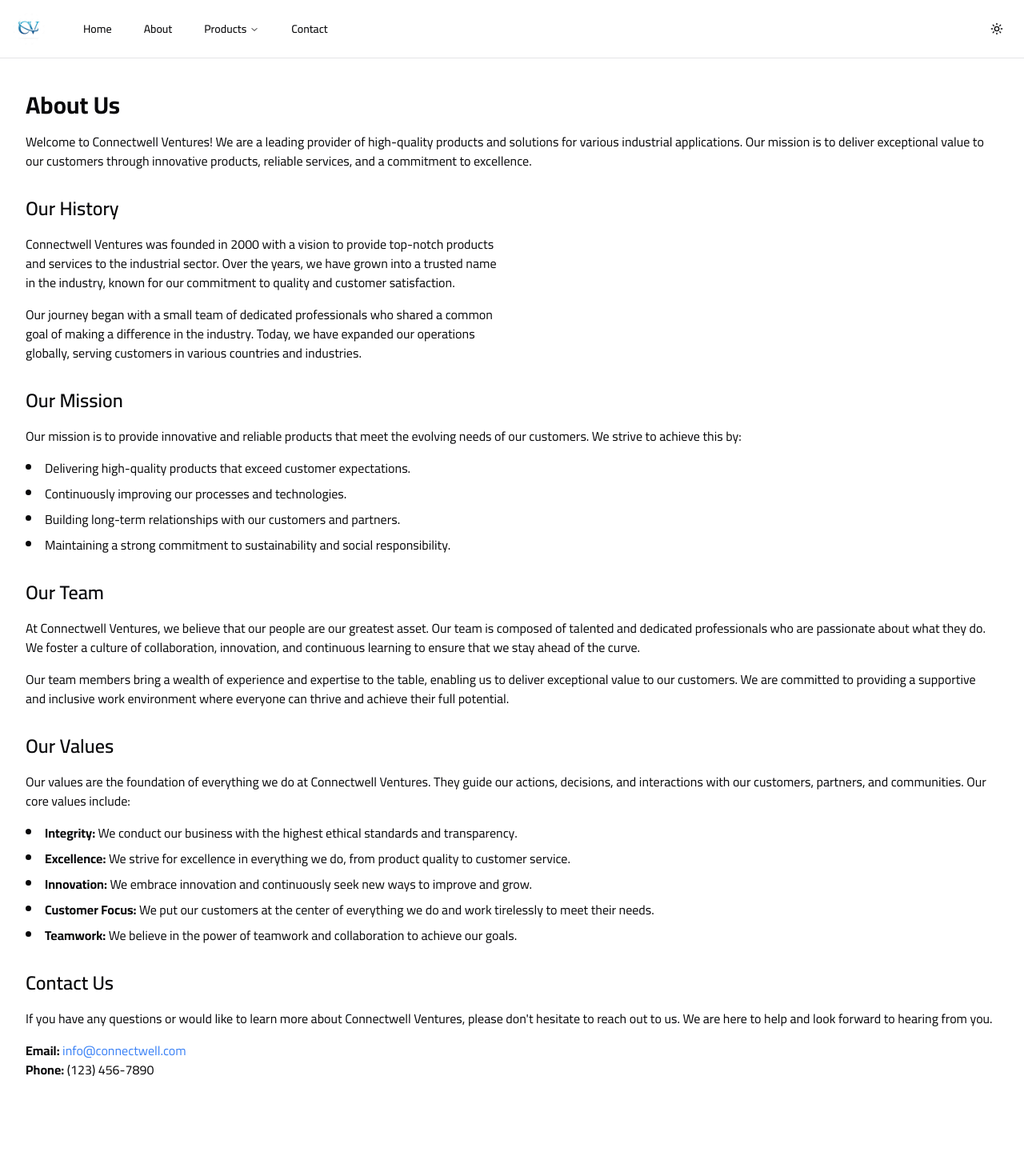
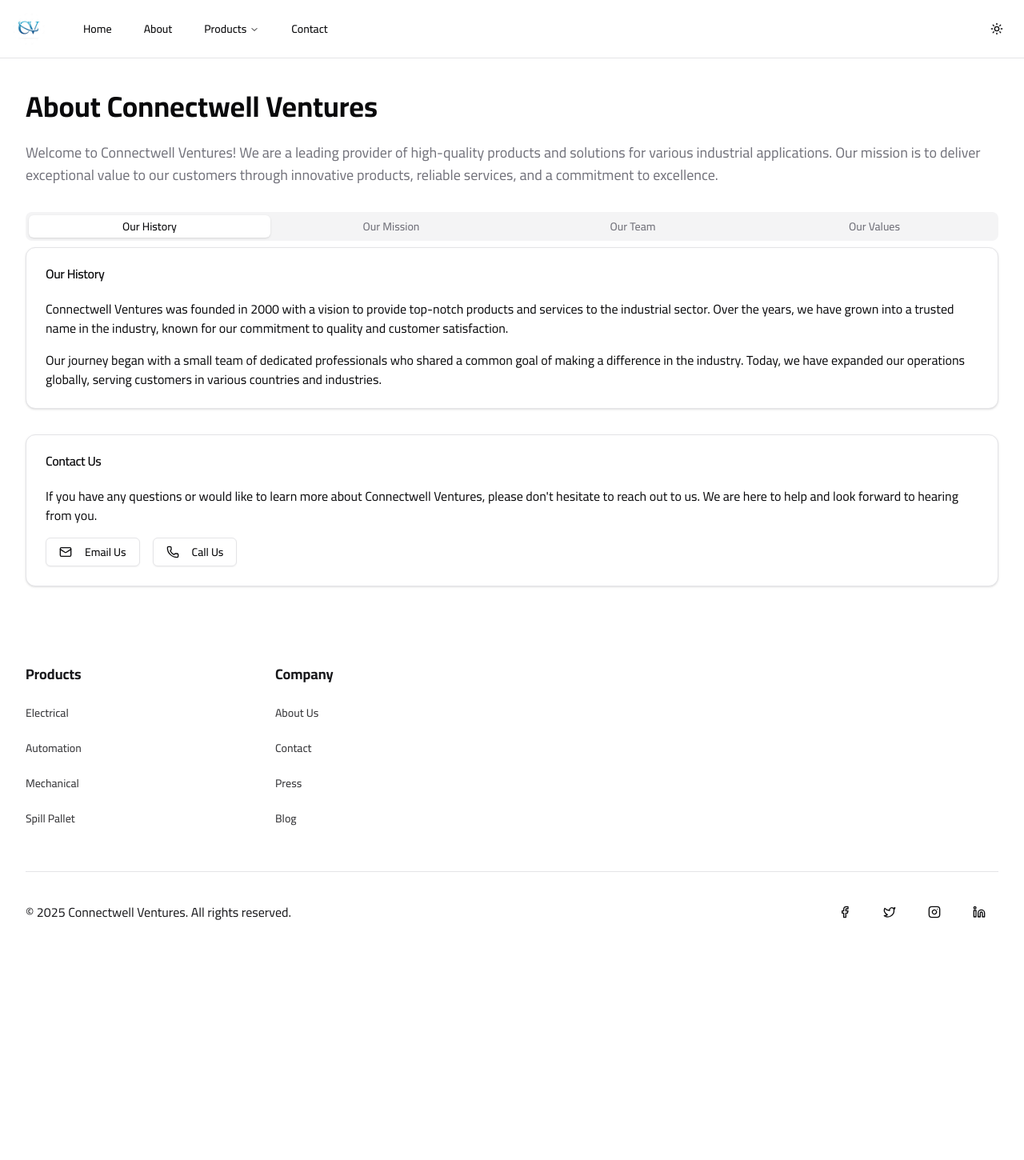
Before and after one commit to chaturcr48/connectwell-venture, a Next.js app: page /about in a window 1280 px wide. Shown: the top 1450 px of the page at 80% size. After the commit the page ends 1182 px from the top, so only its background shows below. Built offline with nearby package versions, Linux system fonts and the light colour scheme.

Commit message:
added about us page design

```diff
--- a/package.json
+++ b/package.json
@@ -20,6 +20,7 @@
     "@radix-ui/react-navigation-menu": "^1.2.5",
     "@radix-ui/react-popover": "^1.1.6",
     "@radix-ui/react-slot": "^1.1.2",
+    "@radix-ui/react-tabs": "^1.1.3",
     "class-variance-authority": "^0.7.1",
     "clsx": "^2.1.1",
     "embla-carousel-react": "^8.5.2",
--- a/src/app/about/page.tsx
+++ b/src/app/about/page.tsx
@@ -1,119 +1,136 @@
-import React from "react";
+import { Card, CardContent, CardHeader, CardTitle } from "@/components/ui/card"
+import { Tabs, TabsContent, TabsList, TabsTrigger } from "@/components/ui/tabs"
+import { Button } from "@/components/ui/button"
+import { Mail, Phone } from "lucide-react"
 
 export default function About() {
   return (
     <div className="container mx-auto p-8">
-      <h1 className="text-3xl font-bold mb-4">About Us</h1>
-      <p className="mb-8">
-        Welcome to Connectwell Ventures! We are a leading provider of
-        high-quality products and solutions for various industrial applications.
-        Our mission is to deliver exceptional value to our customers through
-        innovative products, reliable services, and a commitment to excellence.
+      <h1 className="text-4xl font-bold mb-6">About Connectwell Ventures</h1>
+      <p className="text-lg text-muted-foreground mb-8">
+        Welcome to Connectwell Ventures! We are a leading provider of high-quality products and solutions for various
+        industrial applications. Our mission is to deliver exceptional value to our customers through innovative
+        products, reliable services, and a commitment to excellence.
       </p>
 
-      <div className="grid grid-cols-1 md:grid-cols-2 gap-8 mb-8">
-        <div>
-          <h2 className="text-2xl font-semibold mb-4">Our History</h2>
+      <Tabs defaultValue="history" className="mb-8">
+        <TabsList className="grid w-full grid-cols-4">
+          <TabsTrigger value="history">Our History</TabsTrigger>
+          <TabsTrigger value="mission">Our Mission</TabsTrigger>
+          <TabsTrigger value="team">Our Team</TabsTrigger>
+          <TabsTrigger value="values">Our Values</TabsTrigger>
+        </TabsList>
+        <TabsContent value="history">
+          <Card>
+            <CardHeader>
+              <CardTitle>Our History</CardTitle>
+            </CardHeader>
+            <CardContent>
               <p className="mb-4">
-            Connectwell Ventures was founded in 2000 with a vision to provide
-            top-notch products and services to the industrial sector. Over the
-            years, we have grown into a trusted name in the industry, known for
-            our commitment to quality and customer satisfaction.
+                Connectwell Ventures was founded in 2000 with a vision to provide top-notch products and services to the
+                industrial sector. Over the years, we have grown into a trusted name in the industry, known for our
+                commitment to quality and customer satisfaction.
               </p>
               <p>
-            Our journey began with a small team of dedicated professionals who
-            shared a common goal of making a difference in the industry. Today,
-            we have expanded our operations globally, serving customers in
+                Our journey began with a small team of dedicated professionals who shared a common goal of making a
+                difference in the industry. Today, we have expanded our operations globally, serving customers in
                 various countries and industries.
               </p>
-        </div>
-      </div>
-
-      <div className="mb-8">
-        <h2 className="text-2xl font-semibold mb-4">Our Mission</h2>
+            </CardContent>
+          </Card>
+        </TabsContent>
+        <TabsContent value="mission">
+          <Card>
+            <CardHeader>
+              <CardTitle>Our Mission</CardTitle>
+            </CardHeader>
+            <CardContent>
+              <p className="mb-4">
+                Our mission is to provide innovative and reliable products that meet the evolving needs of our
+                customers. We strive to achieve this by:
+              </p>
+              <ul className="list-disc list-inside space-y-2">
+                <li>Delivering high-quality products that exceed customer expectations.</li>
+                <li>Continuously improving our processes and technologies.</li>
+                <li>Building long-term relationships with our customers and partners.</li>
+                <li>Maintaining a strong commitment to sustainability and social responsibility.</li>
+              </ul>
+            </CardContent>
+          </Card>
+        </TabsContent>
+        <TabsContent value="team">
+          <Card>
+            <CardHeader>
+              <CardTitle>Our Team</CardTitle>
+            </CardHeader>
+            <CardContent>
+              <p className="mb-4">
+                At Connectwell Ventures, we believe that our people are our greatest asset. Our team is composed of
+                talented and dedicated professionals who are passionate about what they do. We foster a culture of
+                collaboration, innovation, and continuous learning to ensure that we stay ahead of the curve.
+              </p>
               <p>
-          Our mission is to provide innovative and reliable products that meet
-          the evolving needs of our customers. We strive to achieve this by:
+                Our team members bring a wealth of experience and expertise to the table, enabling us to deliver
+                exceptional value to our customers. We are committed to providing a supportive and inclusive work
+                environment where everyone can thrive and achieve their full potential.
               </p>
-        <ul className="list-disc list-inside mt-4 space-y-2">
+            </CardContent>
+          </Card>
+        </TabsContent>
+        <TabsContent value="values">
+          <Card>
+            <CardHeader>
+              <CardTitle>Our Values</CardTitle>
+            </CardHeader>
+            <CardContent>
+              <p className="mb-4">
+                Our values are the foundation of everything we do at Connectwell Ventures. They guide our actions,
+                decisions, and interactions with our customers, partners, and communities. Our core values include:
+              </p>
+              <ul className="list-disc list-inside space-y-2">
                 <li>
-            Delivering high-quality products that exceed customer expectations.
-          </li>
-          <li>Continuously improving our processes and technologies.</li>
-          <li>
-            Building long-term relationships with our customers and partners.
+                  <strong>Integrity:</strong> We conduct our business with the highest ethical standards and
+                  transparency.
                 </li>
                 <li>
-            Maintaining a strong commitment to sustainability and social
-            responsibility.
+                  <strong>Excellence:</strong> We strive for excellence in everything we do, from product quality to
+                  customer service.
+                </li>
+                <li>
+                  <strong>Innovation:</strong> We embrace innovation and continuously seek new ways to improve and grow.
+                </li>
+                <li>
+                  <strong>Customer Focus:</strong> We put our customers at the center of everything we do and work
+                  tirelessly to meet their needs.
+                </li>
+                <li>
+                  <strong>Teamwork:</strong> We believe in the power of teamwork and collaboration to achieve our goals.
                 </li>
               </ul>
+            </CardContent>
+          </Card>
+        </TabsContent>
+      </Tabs>
+
+      <Card className="mb-8">
+        <CardHeader>
+          <CardTitle>Contact Us</CardTitle>
+        </CardHeader>
+        <CardContent>
+          <p className="mb-4">
+            If you have any questions or would like to learn more about Connectwell Ventures, please don't hesitate to
+            reach out to us. We are here to help and look forward to hearing from you.
+          </p>
+          <div className="flex flex-col sm:flex-row gap-4">
+            <Button variant="outline" className="w-full sm:w-auto">
+              <Mail className="mr-2 h-4 w-4" /> Email Us
+            </Button>
+            <Button variant="outline" className="w-full sm:w-auto">
+              <Phone className="mr-2 h-4 w-4" /> Call Us
+            </Button>
           </div>
-
-      <div className="mb-8">
-        <h2 className="text-2xl font-semibold mb-4">Our Team</h2>
-        <p className="mb-4">
-          At Connectwell Ventures, we believe that our people are our greatest
-          asset. Our team is composed of talented and dedicated professionals
-          who are passionate about what they do. We foster a culture of
-          collaboration, innovation, and continuous learning to ensure that we
-          stay ahead of the curve.
-        </p>
-        <p>
-          Our team members bring a wealth of experience and expertise to the
-          table, enabling us to deliver exceptional value to our customers. We
-          are committed to providing a supportive and inclusive work environment
-          where everyone can thrive and achieve their full potential.
-        </p>
-      </div>
-
-      <div className="mb-8">
-        <h2 className="text-2xl font-semibold mb-4">Our Values</h2>
-        <p>
-          Our values are the foundation of everything we do at Connectwell
-          Ventures. They guide our actions, decisions, and interactions with our
-          customers, partners, and communities. Our core values include:
-        </p>
-        <ul className="list-disc list-inside mt-4 space-y-2">
-          <li>
-            <strong>Integrity:</strong> We conduct our business with the highest
-            ethical standards and transparency.
-          </li>
-          <li>
-            <strong>Excellence:</strong> We strive for excellence in everything
-            we do, from product quality to customer service.
-          </li>
-          <li>
-            <strong>Innovation:</strong> We embrace innovation and continuously
-            seek new ways to improve and grow.
-          </li>
-          <li>
-            <strong>Customer Focus:</strong> We put our customers at the center
-            of everything we do and work tirelessly to meet their needs.
-          </li>
-          <li>
-            <strong>Teamwork:</strong> We believe in the power of teamwork and
-            collaboration to achieve our goals.
-          </li>
-        </ul>
-      </div>
-
-      <div className="mb-8">
-        <h2 className="text-2xl font-semibold mb-4">Contact Us</h2>
-        <p>
-          {
-            "If you have any questions or would like to learn more about Connectwell Ventures, please don't hesitate to reach out to us. We are here to help and look forward to hearing from you."
-          }
-        </p>
-        <p className="mt-4">
-          <strong>Email:</strong>{" "}
-          <a href="mailto:info@connectwell.com" className="text-blue-500">
-            info@connectwell.com
-          </a>
-          <br />
-          <strong>Phone:</strong> (123) 456-7890
-        </p>
-      </div>
+        </CardContent>
+      </Card>
     </div>
   );
 }
--- /dev/null
+++ b/src/components/ui/tabs.tsx
@@ -0,0 +1,55 @@
+"use client"
+
+import * as React from "react"
+import * as TabsPrimitive from "@radix-ui/react-tabs"
+
+import { cn } from "@/lib/utils"
+
+const Tabs = TabsPrimitive.Root
+
+const TabsList = React.forwardRef<
+  React.ElementRef<typeof TabsPrimitive.List>,
+  React.ComponentPropsWithoutRef<typeof TabsPrimitive.List>
+>(({ className, ...props }, ref) => (
+  <TabsPrimitive.List
+    ref={ref}
+    className={cn(
+      "inline-flex h-9 items-center justify-center rounded-lg bg-muted p-1 text-muted-foreground",
+      className
+    )}
+    {...props}
+  />
+))
+TabsList.displayName = TabsPrimitive.List.displayName
+
+const TabsTrigger = React.forwardRef<
+  React.ElementRef<typeof TabsPrimitive.Trigger>,
+  React.ComponentPropsWithoutRef<typeof TabsPrimitive.Trigger>
+>(({ className, ...props }, ref) => (
+  <TabsPrimitive.Trigger
+    ref={ref}
+    className={cn(
+      "inline-flex items-center justify-center whitespace-nowrap rounded-md px-3 py-1 text-sm font-medium ring-offset-background transition-all focus-visible:outline-none focus-visible:ring-2 focus-visible:ring-ring focus-visible:ring-offset-2 disabled:pointer-events-none disabled:opacity-50 data-[state=active]:bg-background data-[state=active]:text-foreground data-[state=active]:shadow",
+      className
+    )}
+    {...props}
+  />
+))
+TabsTrigger.displayName = TabsPrimitive.Trigger.displayName
+
+const TabsContent = React.forwardRef<
+  React.ElementRef<typeof TabsPrimitive.Content>,
+  React.ComponentPropsWithoutRef<typeof TabsPrimitive.Content>
+>(({ className, ...props }, ref) => (
+  <TabsPrimitive.Content
+    ref={ref}
+    className={cn(
+      "mt-2 ring-offset-background focus-visible:outline-none focus-visible:ring-2 focus-visible:ring-ring focus-visible:ring-offset-2",
+      className
+    )}
+    {...props}
+  />
+))
+TabsContent.displayName = TabsPrimitive.Content.displayName
+
+export { Tabs, TabsList, TabsTrigger, TabsContent }
```
Also changed, not shown: 1 other file (tests, documents, lock files or other folders). Lines whose indentation alone changed are shown as unchanged.
